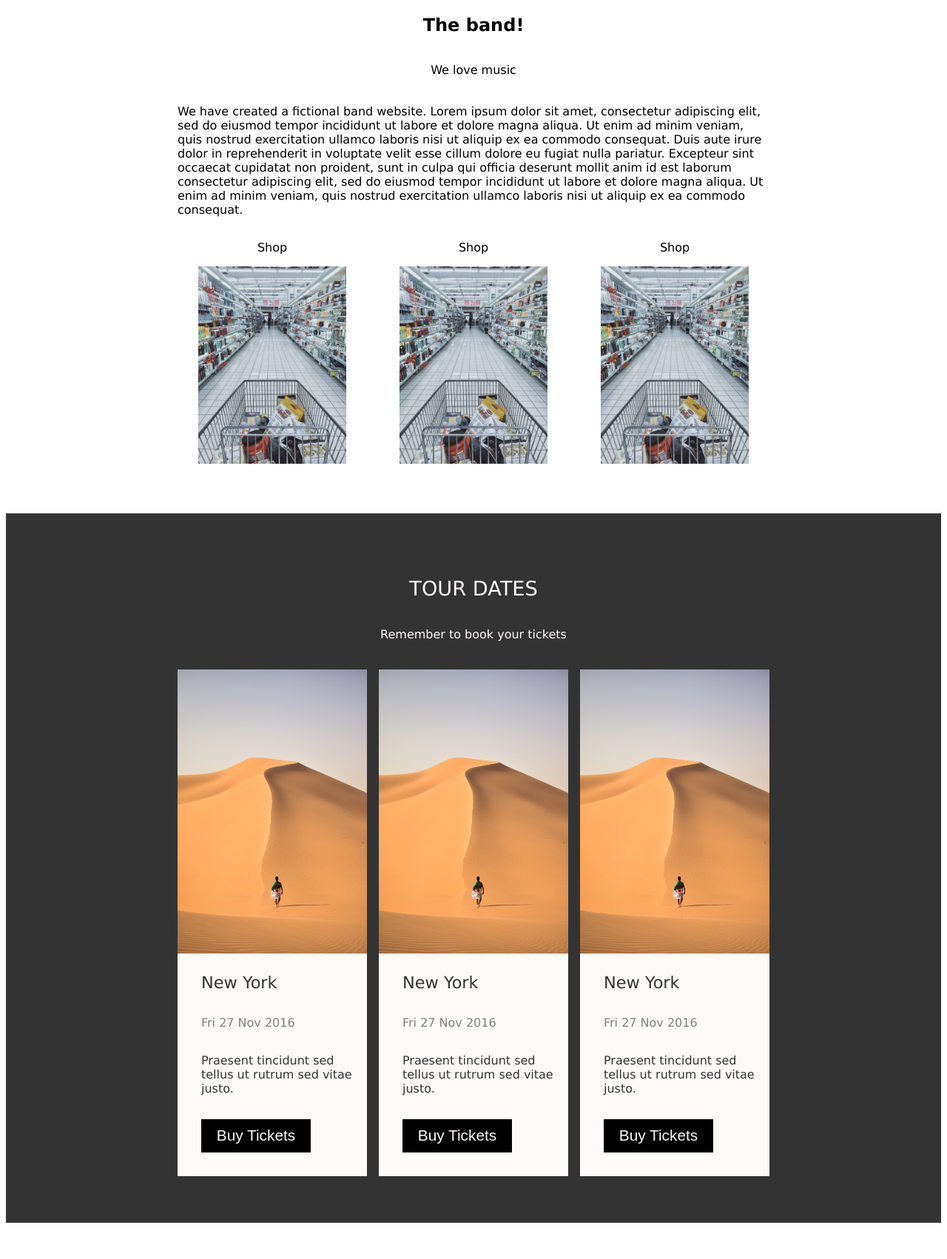
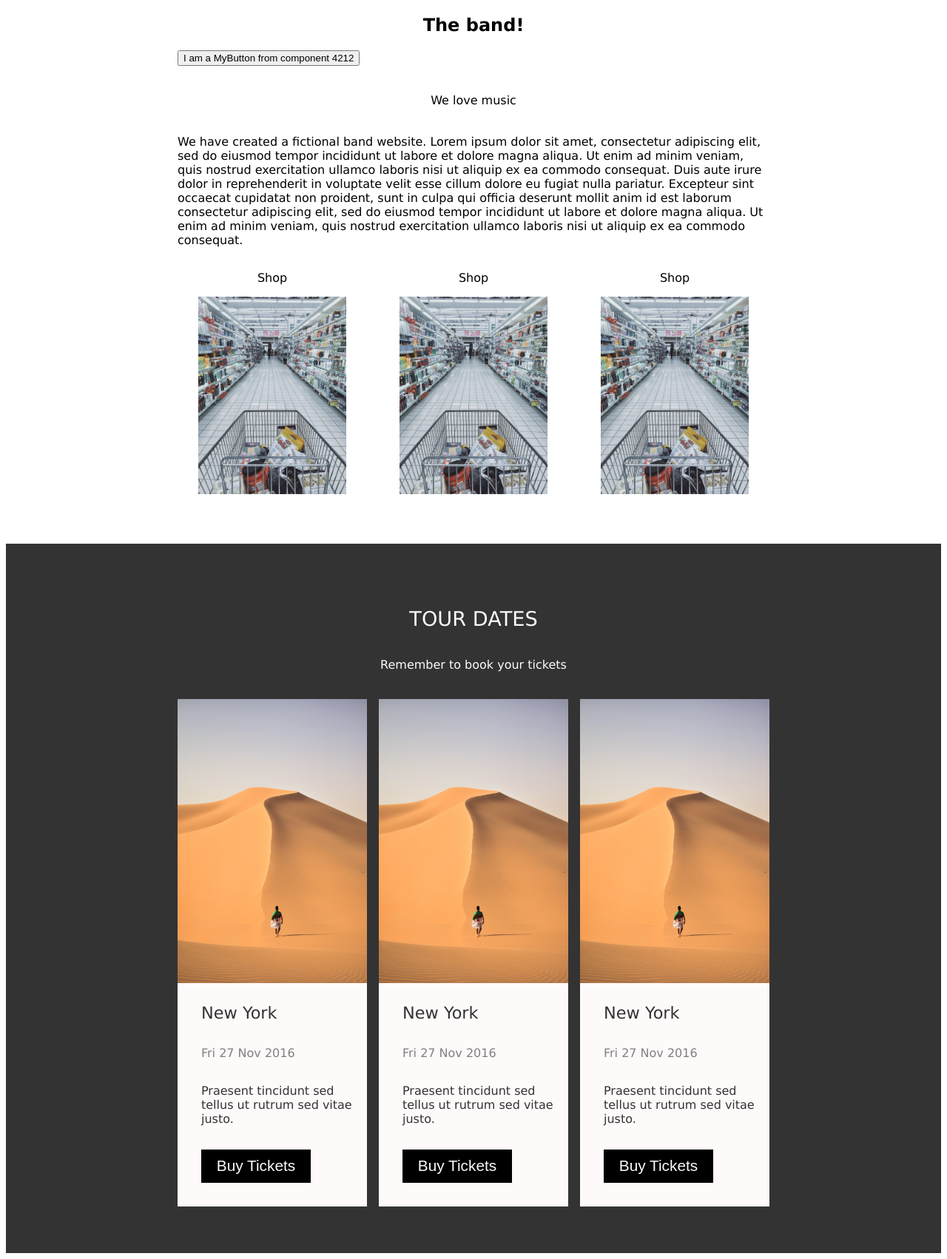
Before and after one commit to MariusCodeAcademy/first-CRA-type1, a React (Create React App) app: page / in a window 1280 px wide. Shown: the whole page at 74% size. Before the commit the page ends 1661 px from the top, so only its background shows below. Built offline with nearby package versions, Linux system fonts and the light colour scheme.

Commit message:
exporting components to ext files

```diff
--- a/src/App.jsx
+++ b/src/App.jsx
@@ -1,5 +1,7 @@
 import './App.css';
-import desertImg from './assets/desert.jpg';
+import MyButton from './components/MyButton';
+import BtnBlack from './components/MyBottomCard/BtnBlack';
+import TopCardImage from './components/MyBottomCard/TopCardImage';
 
 const topSecionData = {
   title: 'The band!',
@@ -9,11 +11,34 @@ const topSecionData = {
   cardImage: 'cart.jpg',
 };
 
+// CardBottomText()
+function CardBottomText() {
+  return (
+    <div>
+      <p className='title--card'>New York</p>
+      <p className='tour__date'>Fri 27 Nov 2016</p>
+      <p>Praesent tincidunt sed tellus ut rutrum sed vitae justo.</p>
+      <BtnBlack />
+    </div>
+  );
+}
+
+// MyPicCard()
+function MyPicCard() {
+  return (
+    <article className='tour-card'>
+      <TopCardImage />
+      <CardBottomText />
+    </article>
+  );
+}
+
 function App() {
   return (
     <div className='App'>
       <section className='top container'>
         <h1 className='title title--main'>{topSecionData.title}</h1>
+        <MyButton />
         <h6 className='title title--sub'>{topSecionData.subTitle}</h6>
         <p className='text--main'>{topSecionData.para}</p>
         <div className='people-container d-flex justify-around'>
@@ -36,27 +61,9 @@ function App() {
           <h2 className='title--main'>Tour dates</h2>
           <h6 className='title title--sub'>Remember to book your tickets</h6>
           <div className='tour-cards-container d-flex justify-around'>
-            <article className='tour-card'>
-              <img src={desertImg} alt='cart' />
-              <p className='title--card'>New York</p>
-              <p className='tour__date'>Fri 27 Nov 2016</p>
-              <p>Praesent tincidunt sed tellus ut rutrum sed vitae justo.</p>
-              <button className='btn--black'>Buy Tickets</button>
-            </article>
-            <article className='tour-card'>
-              <img src={desertImg} alt='cart' />
-              <p className='title--card'>New York</p>
-              <p className='tour__date'>Fri 27 Nov 2016</p>
-              <p>Praesent tincidunt sed tellus ut rutrum sed vitae justo.</p>
-              <button className='btn--black'>Buy Tickets</button>
-            </article>
-            <article className='tour-card'>
-              <img src={desertImg} alt='cart' />
-              <p className='title--card'>New York</p>
-              <p className='tour__date'>Fri 27 Nov 2016</p>
-              <p>Praesent tincidunt sed tellus ut rutrum sed vitae justo.</p>
-              <button className='btn--black'>Buy Tickets</button>
-            </article>
+            <MyPicCard />
+            <MyPicCard />
+            <MyPicCard />
           </div>
         </div>
       </section>
--- /dev/null
+++ b/src/components/MyBottomCard/BtnBlack.jsx
@@ -0,0 +1,5 @@
+function BtnBlack() {
+  return <button className='btn--black'>Buy Tickets</button>;
+}
+
+export default BtnBlack;
--- /dev/null
+++ b/src/components/MyBottomCard/TopCardImage.jsx
@@ -0,0 +1,5 @@
+import desertImg from '../../assets/desert.jpg';
+// top image
+export default function TopCardImage() {
+  return <img src={desertImg} alt='cart' />;
+}
--- /dev/null
+++ b/src/components/MyButton.jsx
@@ -0,0 +1,8 @@
+// new component
+function MyButton() {
+  // component logic
+  const veryImportantNuber = 54 * 78;
+  return <button>I am a MyButton from component {veryImportantNuber}</button>;
+}
+
+export default MyButton;
```
